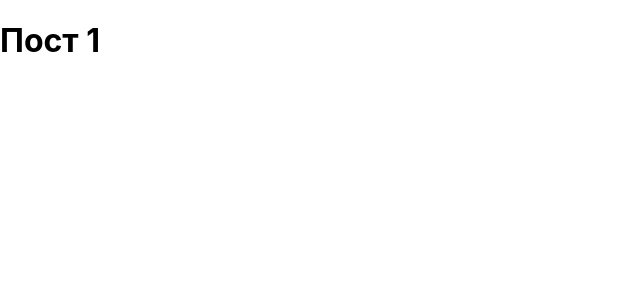
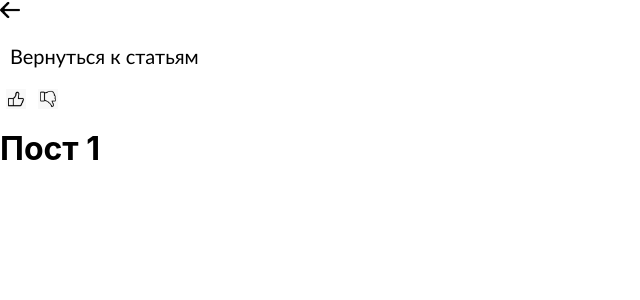
Before and after one commit to NiceBoyClick/Blog, a React (Create React App) app: page /post/1 in a window 1280 px wide. Shown: the top 300 px of the page, without its empty margins (0-640 px from the left). Built offline with nearby package versions, Linux system fonts and the light colour scheme.

Commit message:
добавлен файл api, исправлен контекст

```diff
--- a/src/App.css
+++ b/src/App.css
@@ -24,6 +24,7 @@
   align-items: center;
   width: 97%;
   padding: 0 10px;
+  /*border: red 2px solid;*/
 }
 
 .container-3 {
@@ -33,7 +34,6 @@
   flex-direction: column;
   margin-bottom: 20px;
   border-radius: 18px;
-  /*border: red 2px solid;*/
 
 }
 
--- /dev/null
+++ b/src/Context.tsx
@@ -0,0 +1,73 @@
+import React, { createContext, useContext, useState, ReactNode } from 'react';
+
+interface ReactionContextType {
+    likeCount: Record<number, number>;
+    dislikeCount: Record<number, number>;
+    reactionStatus: Record<number, "like" | "dislike" | null>;
+    handleLike: (postId: number) => void;
+    handleDislike: (postId: number) => void;
+    setLikeCount: React.Dispatch<React.SetStateAction<Record<number, number>>>;
+    setDislikeCount: React.Dispatch<React.SetStateAction<Record<number, number>>>;
+}
+
+export const PostContext = createContext<ReactionContextType | undefined>(undefined);
+
+export const useReactions = () => {
+    const context = useContext(PostContext);
+    if (context === undefined) {
+        throw new Error('useReactions must be used within a ReactionProvider');
+    }
+    return context;
+}
+
+export const ReactionProvider: React.FC<{children: ReactNode}> = ({ children }) => {
+    const [likeCount, setLikeCount] = useState<Record<number, number>>({});
+    const [dislikeCount, setDislikeCount] = useState<Record<number, number>>({});
+    const [reactionStatus, setReactionStatus] = useState<Record<number, "like" | "dislike" | null>>({});
+
+    const handleLike = (postId: number) => {
+        setReactionStatus(prev => {
+            const currentReaction = prev[postId];
+            if (currentReaction === "like") {
+                // Отменяем лайк
+                setLikeCount(prevCount => ({...prevCount, [postId]: prevCount[postId] - 1}));
+                return {...prev, [postId]: null};
+            } else {
+                // Добавляем или переключаем на лайк
+                const adjustment = currentReaction === "dislike" ? -1 : 0;
+                setLikeCount(prevCount => ({...prevCount, [postId]: (prevCount[postId] || 0) + 1}));
+                setDislikeCount(prevCount => ({
+                    ...prevCount,
+                    [postId]: Math.max((prevCount[postId] || 0) + adjustment, 0)
+                }));
+                return {...prev, [postId]: "like"};
+            }
+        });
+    };
+
+    const handleDislike = (postId: number) => {
+        setReactionStatus(prev => {
+            const currentReaction = prev[postId];
+            if (currentReaction === "dislike") {
+                // Отменяем дизлайк
+                setDislikeCount(prevCount => ({...prevCount, [postId]: prevCount[postId] - 1}));
+                return {...prev, [postId]: null};
+            } else {
+                // Добавляем или переключаем на дизлайк
+                const adjustment = currentReaction === "like" ? -1 : 0;
+                setDislikeCount(prevCount => ({...prevCount, [postId]: (prevCount[postId] || 0) + 1}));
+                setLikeCount(prevCount => ({
+                    ...prevCount,
+                    [postId]: Math.max((prevCount[postId] || 0) + adjustment, 0)
+                }));
+                return {...prev, [postId]: "dislike"};
+            }
+        });
+    };
+
+    return (
+        <PostContext.Provider value={{ likeCount, dislikeCount, reactionStatus, handleLike, handleDislike, setLikeCount, setDislikeCount }}>
+            {children}
+        </PostContext.Provider>
+    );
+};
--- a/src/pages/postPage.tsx
+++ b/src/pages/postPage.tsx
@@ -1,16 +1,52 @@
 import React from 'react';
 import { useParams } from 'react-router-dom';
+import { useReactions } from "../Context";
+import like from "../images/greenLike.jpg";
+import greenLike from "../images/like.jpg";
+import arrowLeft from "../images/arrowLeft.png";
+import redDislike from "../images/redDislike.jpg";
+import dislike from "../images/dislike.jpg";
 
 export function PostPage() {
-    // Получаем id поста из URL
+    const { likeCount, handleLike, reactionStatus, handleDislike, dislikeCount } = useReactions();
     const { postId } = useParams();
-
-    // Загрузите данные поста используя postId, например, с помощью fetch API
-
+    const postIdNumber = postId ? parseInt(postId, 10) : null; // Преобразование postId в число и обработка undefined
     return (
         <div>
-            <h1>Пост {postId}</h1>
-            {/* Отобразите содержимое поста здесь */}
+            <div>
+                <div>
+                    <img src={arrowLeft} alt="" className='like-icon'/>
+                    <p className='text'>
+                        Вернуться к статьям
+                    </p>
+                </div>
+                <div className='like-dislike-container'>
+                    {postIdNumber !== null && ( // Проверка, что postIdNumber не null перед вызовом handleLike и handleDislike
+                        <>
+                            <button
+                                className="like-button"
+                                onClick={() => handleLike(postIdNumber)}
+                                aria-label="Лайк"
+                            >
+                                <img src={reactionStatus[postIdNumber] === "like" ? like : greenLike} alt="" className='like-icon'/>
+                            </button>
+                            <span>{likeCount[postIdNumber]}</span>
+                            <button
+                                className="dislike-button"
+                                onClick={() => handleDislike(postIdNumber)}
+                                aria-label="Дизлайк"
+                            >
+                                <img src={reactionStatus[postIdNumber] === "dislike" ? redDislike : dislike} alt="" className='dislike-icon'/>
+                            </button>
+                            <span>{dislikeCount[postIdNumber]}</span>
+                        </>
+                    )}
+                </div>
+            </div>
+            <div>
+                <h1>Пост {postIdNumber}</h1>
+                {/* Отобразите содержимое поста здесь */}
+            </div>
         </div>
     );
 }
--- /dev/null
+++ b/src/types/TypePost.ts
@@ -0,0 +1,6 @@
+export type TypePost = {
+    userId: number,
+    id: number,
+    title: string,
+    body: string,
+};
```
Also changed, not shown: src/App.tsx (+5 -2 lines), src/api.ts (added, +15 -0 lines), src/pages/homePage.tsx (+24 -57 lines), src/images/arrowLeft.png (added).
